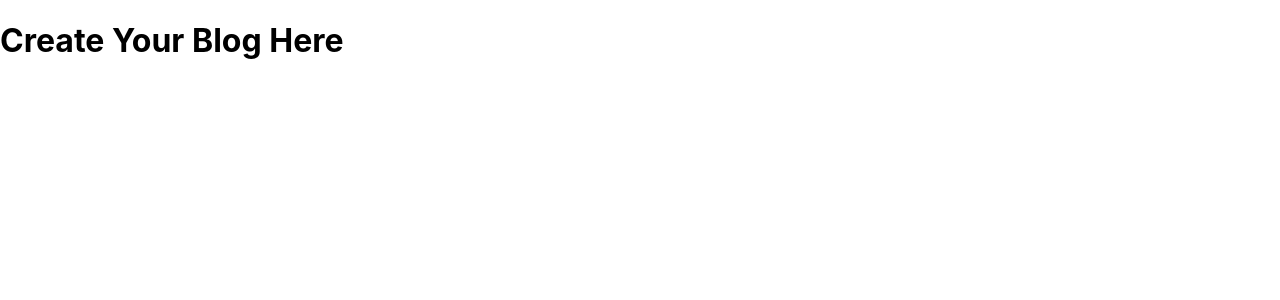
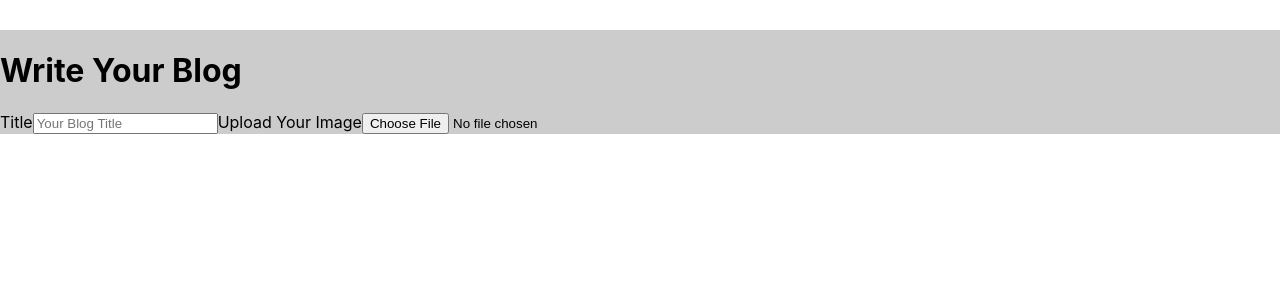
Before and after one commit to hassaan-shafique/firebase-peoples-blog, a React (Create React App) app: page /createblog in a window 1280 px wide. Shown: the top 300 px of the page. Built offline with nearby package versions, Linux system fonts and the light colour scheme.

Commit message:
create post

```diff
--- a/src/App.css
+++ b/src/App.css
@@ -237,3 +237,17 @@ font: 800;
   transform: scale(1.2);
   opacity: 0.8;
 }
+.blog-main{
+  background-color: #ccc;
+  width: 100%;
+  height: auto;
+  margin-top: 30px;
+
+
+
+}
+.main-page{
+  display: flex;
+  justify-content: center;
+  align-items: center;
+}
--- a/src/component/CreateBlog.js
+++ b/src/component/CreateBlog.js
@@ -3,11 +3,17 @@ import React from 'react'
 const CreateBlog = () => {
   return (
     <>
-      <h1> Create Your Blog Here
-
-      </h1>
+      <div className="main-page">
+        <div className="blog-main">
+          <h1>Write Your Blog</h1>
+          <label>Title</label>
+          <input placeholder="Your Blog Title" type="text" />
+          <label>Upload Your Image</label>
+          <input type="file" />
+        </div>
+      </div>
     </>
-  )
+  );
 }
 
 export default CreateBlog
```
